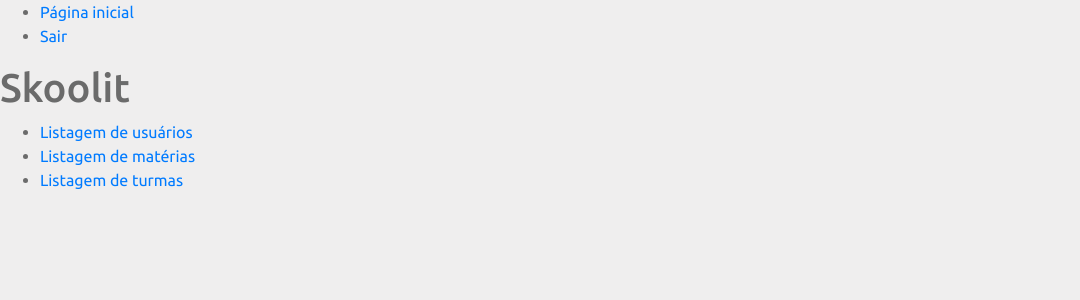
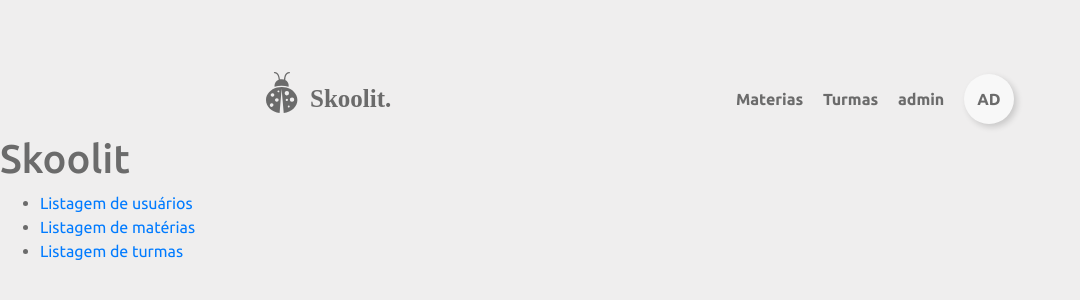
Before and after one commit to caioguedesam/skoolit_engsoft, a Flask app: page /turmas/ in a window 1280 px wide. Shown: the top 300 px of the page, without its empty margins (0-1080 px from the left). Run offline with Flask 2, Linux system fonts and the light colour scheme; a user stored in the database is signed in; some libraries are stand-ins or nearby versions.

Commit message:
implementacao da navbar e reinicializacao do BD

```diff
--- a/migrations/versions/500712ef945e_initial_migration.py
+++ b/migrations/versions/f27a8827a757_initial_migration.py
@@ -1,8 +1,8 @@
 """Initial migration
 
-Revision ID: 500712ef945e
+Revision ID: f27a8827a757
 Revises:
-Create Date: 2020-09-04 00:05:24.554928
+Create Date: 2020-09-04 23:25:42.573826
 
 """
 from alembic import op
@@ -10,7 +10,7 @@
 
 
 # revision identifiers, used by Alembic.
-revision = '500712ef945e'
+revision = 'f27a8827a757'
 down_revision = None
 branch_labels = None
 depends_on = None
--- /dev/null
+++ b/skoolit/static/navfoot.css
@@ -0,0 +1,32 @@
+.navbar {
+  margin-left: 250px;
+	margin-right: 250px;
+	margin-top: 50px
+}
+
+a.perfil-menu, a.opcao-menu, a.navbar-btn, a.opcao-menu:active {
+  color: inherit;
+  text-decoration: none;
+  outline: none;
+}
+
+.dropdown a {
+  background-color: var(--white) transparent !important;
+}
+
+.perfil-circulo {
+  width: 50px;
+  height: 50px;
+  background-color: var(--white);
+  box-shadow: 3px 3px 6px rgba(0, 0, 0, .16);
+  display: inline-flex;
+  align-items: center;
+  justify-content: center;
+}
+
+.card-menu {
+  border: var(--white);
+  border-radius: 8px;
+  background: var(--white);
+  box-shadow: 3px 3px 6px rgba(0, 0, 0, .16);
+}
--- a/skoolit/templates/base.html
+++ b/skoolit/templates/base.html
@@ -6,6 +6,10 @@
 	<link rel="stylesheet" href="https://stackpath.bootstrapcdn.com/bootstrap/4.5.2/css/bootstrap.min.css" integrity="sha384-JcKb8q3iqJ61gNV9KGb8thSsNjpSL0n8PARn9HuZOnIxN0hoP+VmmDGMN5t9UJ0Z" crossorigin="anonymous">
 	<link href="https://fonts.googleapis.com/css2?family=Ubuntu:ital,wght@0,300;0,400;0,500;0,700;1,300;1,400;1,500;1,700&display=swap" rel="stylesheet">
 	<link rel="stylesheet" href="{{ url_for('static', filename='geral.css') }}">
+	<link rel="stylesheet" href="{{ url_for('static', filename='navfoot.css') }}">
+	<script src="https://code.jquery.com/jquery-3.5.1.slim.min.js" integrity="sha384-DfXdz2htPH0lsSSs5nCTpuj/zy4C+OGpamoFVy38MVBnE+IbbVYUew+OrCXaRkfj" crossorigin="anonymous"></script>
+	<script src="https://cdn.jsdelivr.net/npm/popper.js@1.16.1/dist/umd/popper.min.js" integrity="sha384-9/reFTGAW83EW2RDu2S0VKaIzap3H66lZH81PoYlFhbGU+6BZp6G7niu735Sk7lN" crossorigin="anonymous"></script>
+	<script src="https://stackpath.bootstrapcdn.com/bootstrap/4.5.2/js/bootstrap.min.js" integrity="sha384-B4gt1jrGC7Jh4AgTPSdUtOBvfO8shuf57BaghqFfPlYxofvL8/KUEfYiJOMMV+rV" crossorigin="anonymous"></script>
 	{% block style %}{% endblock %}
 	<title>{% block title %}{% endblock %} - Skoolit</title>
 
--- a/skoolit/templates/navfoot.html
+++ b/skoolit/templates/navfoot.html
@@ -1,12 +1,37 @@
 {% extends "base.html" %}
 
 {% block navbar %}
-<ul>
-	<li><a href="{{url_for('home')}}">Página inicial</a></li>
-	{% if current_user.is_anonymous %}
-		<li><a href="{{url_for('auth.login')}}">Fazer login</a></li>
-	{% else %}
-		<li><a href="{{url_for('auth.logout')}}">Sair</a></li>
-	{% endif %}
-</ul>
+<div class="navbar d-flex justify-content-between">
+	<a href="{{url_for('home')}}"><img src="{{ url_for('static', filename='logo.svg') }}" alt="logo"></a>
+
+	<div class="mt-3">
+		{% if request.path != '/' and request.path != '/index' %}
+			<div class="d-inline-block">
+				<a class="navbar-btn mr-3" role="button" href="{{url_for('materias.listar')}}"><b>Materias</b></a>
+				<a class="navbar-btn mr-3" role="button" href="{{url_for('turmas.listar')}}"><b>Turmas</b></a>
+			</div>
+		{% endif %}
+
+		{% if current_user.is_anonymous %}
+			<a class="navbar-btn mr-3" href="{{url_for('auth.login')}}"><b>Fazer login</b></a>
+
+		{% else %}
+			<div  class="dropdown show d-inline">
+
+				<p class="mr-3 d-inline-block"><b>{{ current_user.nome }}</b></p>
+				<a class="perfil-menu" href="#" role="button" id="dropdownMenuLink" data-toggle="dropdown" aria-haspopup="true" aria-expanded="false">
+					<div class="perfil-circulo rounded-circle text-center">
+						<b>{{ current_user.nome[0:2].upper()}}</b>
+					</div>
+				</a>
+
+				<div class="card-menu dropdown-menu mt-2" aria-labelledby="dropdownMenuLink">
+					<a class="opcao-menu dropdown-item" href="#">Perfil</a>
+					<a class="opcao-menu dropdown-item" href="#">Configuração</a>
+					<a class="opcao-menu dropdown-item" href="{{url_for('auth.logout')}}">Sair</a>
+				</div>
+			</div>
+		{% endif %}
+	</div>
+</div>
 {% endblock %}
```
Also changed, not shown: skoolit/data.sqlite, skoolit/static/logo.svg (added).
